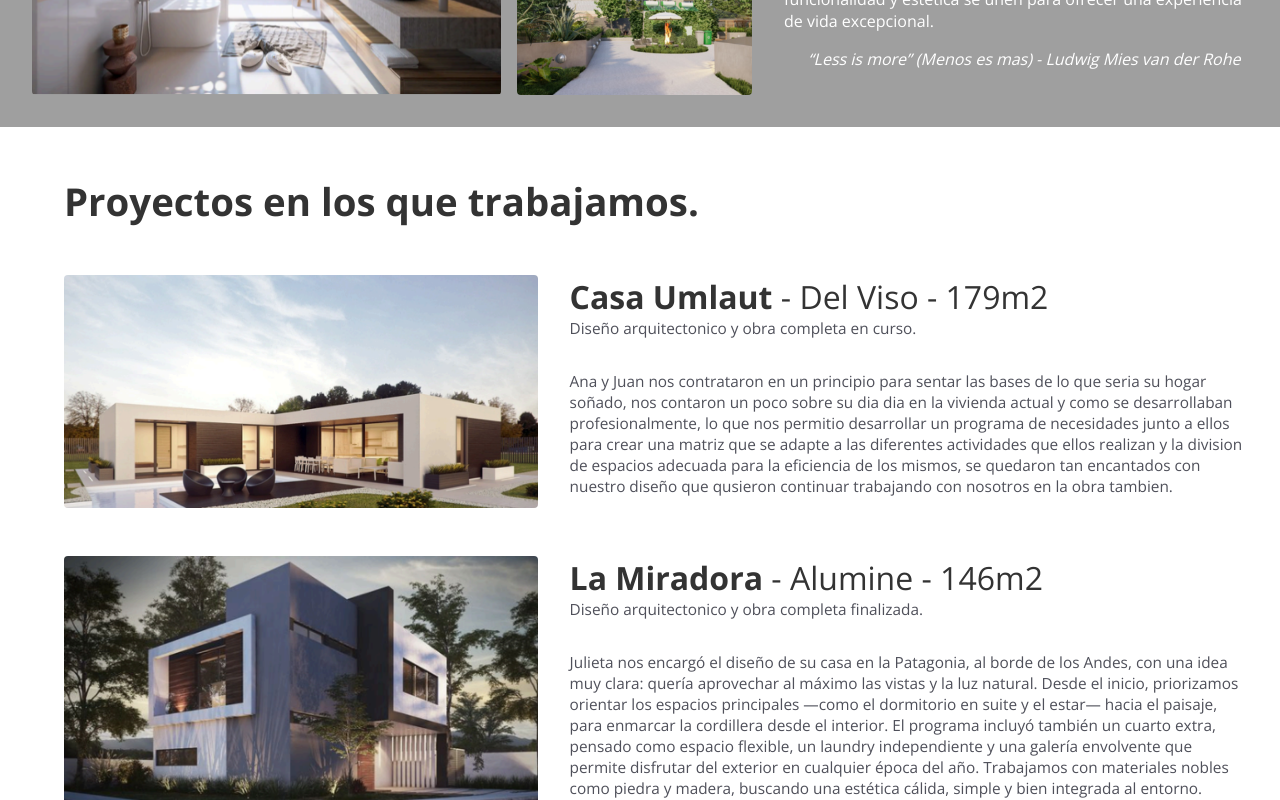
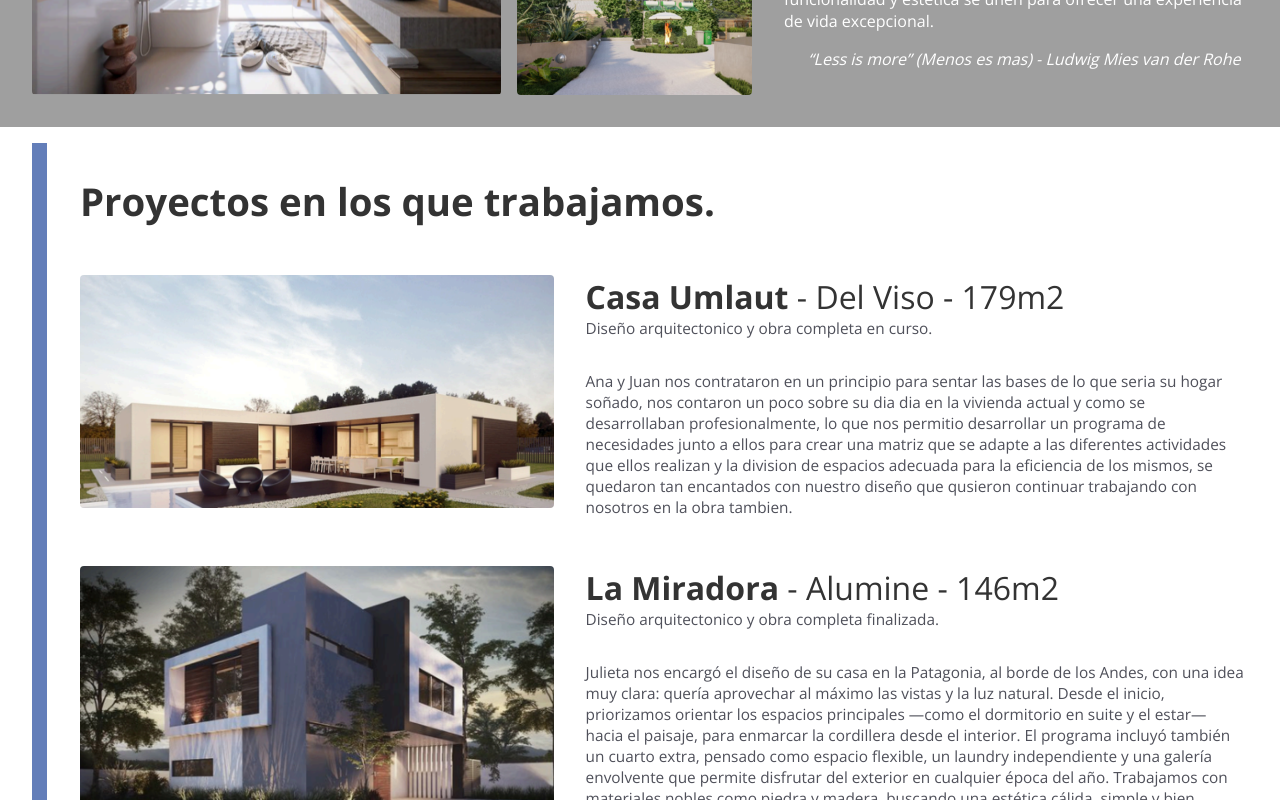
Before and after one commit to D-Madev/portfolio-jotum, a React (Vite) app: page / in a window 1280 px wide. Shown: the part 1160-1960 px from the top of the page. Built offline with nearby package versions, Linux system fonts and the light colour scheme.

Commit message:
style(proyects): Agrego linea de proyectos

```diff
--- a/src/components/Proyect-list.css
+++ b/src/components/Proyect-list.css
@@ -1,7 +1,8 @@
 .proyect-list {
   color: var(--text-color);
   background-color: white;
-  padding-left: 4rem;
+  position: relative;
+  padding-left: 5rem;
 }
 
 .proyect-list-h1 {
@@ -12,3 +13,13 @@
 .proyect-list section {
   padding: 1.5rem 0rem;
 }
+
+.proyect-list::before {
+  content: "";
+  position: absolute;
+  top: 1rem;
+  bottom: 1rem;
+  left: 2rem;
+  width: 15px;
+  background-color: var(--main-color);
+}
```
